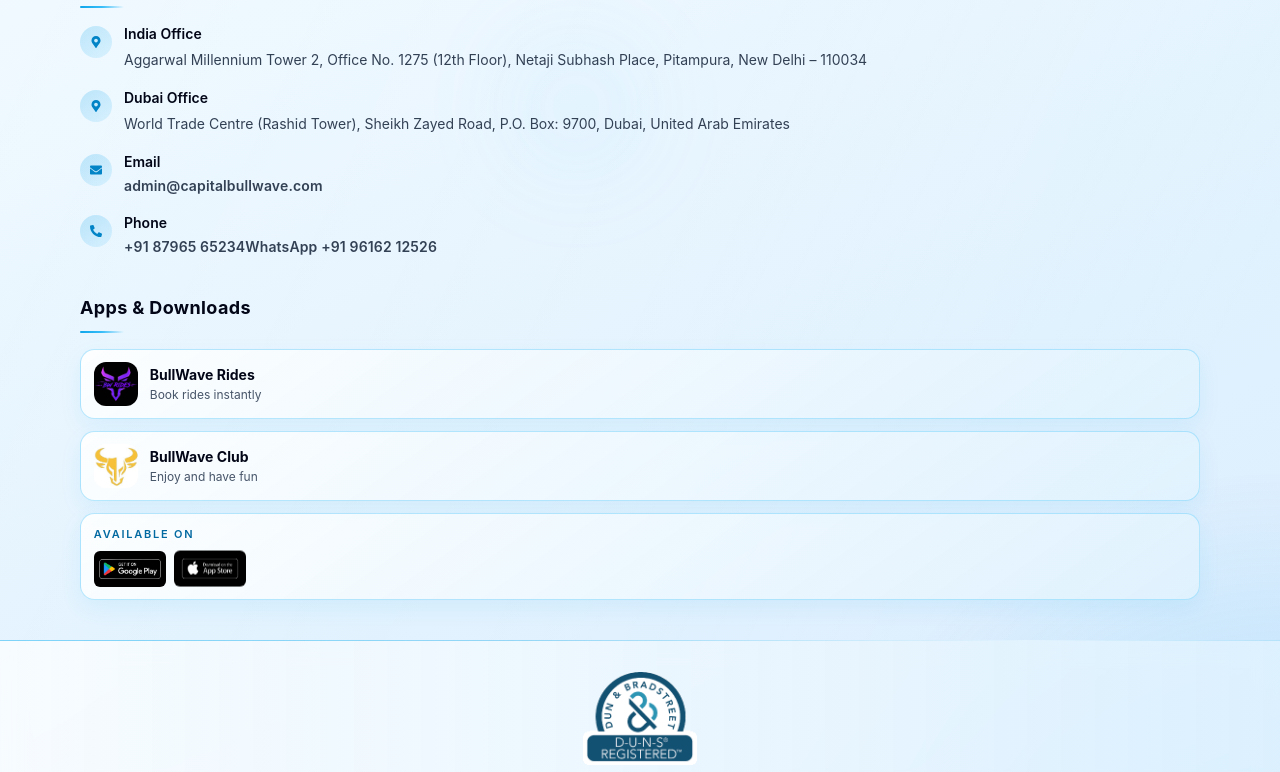
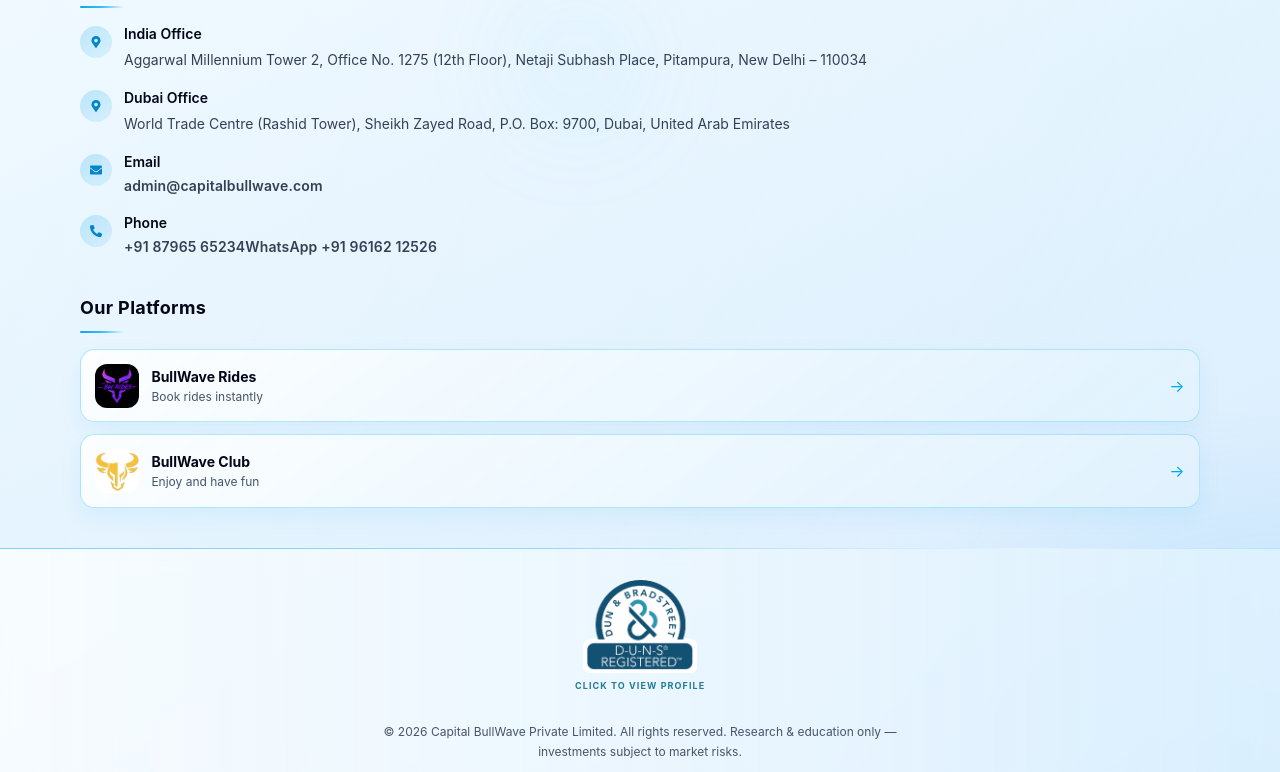
Before and after one commit to capitalbullwave/CapitalBullWave-Website, a React (Vite) app in the folder BullWaveCapital-Frontend/: page /grievance-policy in a window 1280 px wide. Shown: the part 3258-4030 px from the top of the page. Built offline with nearby package versions, Linux system fonts and the light colour scheme.

Commit message:
added new changes

```diff
--- a/BullWaveCapital-Frontend/src/App.jsx
+++ b/BullWaveCapital-Frontend/src/App.jsx
@@ -56,6 +56,8 @@
         position="top-center"
         containerStyle={{
           top: "calc(5.25rem + env(safe-area-inset-top, 0px))",
+          left: 12,
+          right: 12,
         }}
         gutter={10}
         toastOptions={{
@@ -64,8 +66,9 @@
             background: isDark ? "#0f172a" : "#ffffff",
             color: isDark ? "#fff" : "#000",
             borderRadius: "14px",
-            padding: "16px",
-            fontSize: "15px",
+            padding: "14px 16px",
+            fontSize: "14px",
+            maxWidth: "min(92vw, 420px)",
             border: isDark ? "1px solid #0ea5e9" : "1px solid #7dd3fc",
             boxShadow: "0 12px 30px rgba(14,165,233,0.18)",
           },
@@ -90,7 +93,7 @@
 
         <ScrollToTop />
 
-        <main className="site-main mx-auto min-h-screen w-full max-w-[1680px] overflow-x-clip px-2 sm:px-3 md:px-4 lg:px-5 pt-[calc(4.75rem+env(safe-area-inset-top,0px))] pb-[calc(7.5rem+env(safe-area-inset-bottom,0px))] sm:pt-[calc(5.75rem+env(safe-area-inset-top,0px))] sm:pb-[calc(8.5rem+env(safe-area-inset-bottom,0px))]">
+        <main className="site-main mx-auto min-h-screen w-full max-w-[1680px] overflow-x-hidden overflow-x-clip px-3 sm:px-4 md:px-5 lg:px-6 pt-[calc(4.75rem+env(safe-area-inset-top,0px))] pb-[calc(7.5rem+env(safe-area-inset-bottom,0px))] sm:pt-[calc(5.75rem+env(safe-area-inset-top,0px))] sm:pb-[calc(8.5rem+env(safe-area-inset-bottom,0px))]">
           <Routes location={location} key={location.pathname}>
             <Route path="/" element={<Home theme={theme} />} />
             <Route path="/about" element={<About theme={theme} />} />
--- a/BullWaveCapital-Frontend/src/footer-theme.css
+++ b/BullWaveCapital-Frontend/src/footer-theme.css
@@ -264,14 +264,17 @@
 }
 
 .bw-footer__app-card {
-  opacity: 0;
-  transform: translateY(8px);
+  opacity: 1;
+  transform: none;
+  cursor: pointer;
+  text-decoration: none;
+  color: inherit;
   border-radius: 0.9rem;
-  padding: 0.75rem 0.8rem;
+  padding: 0.85rem 0.9rem;
   background: linear-gradient(145deg, rgba(255, 255, 255, 0.85), rgba(224, 242, 254, 0.95));
   border: 1px solid rgba(125, 211, 252, 0.55);
   box-shadow: 0 8px 22px rgba(14, 165, 233, 0.08);
-  animation: bwFootLiIn 0.45s cubic-bezier(0.22, 1, 0.36, 1) forwards;
+  animation: bwFootLiIn 0.45s cubic-bezier(0.22, 1, 0.36, 1) both;
   animation-delay: calc(0.1s * var(--i, 0) + 0.2s);
   transition:
     transform 0.3s ease,
@@ -286,18 +289,24 @@
   box-shadow: 0 10px 24px rgba(2, 6, 23, 0.3);
 }
 
-.bw-footer__app-card:hover {
-  transform: translateY(-3px);
-  border-color: rgba(14, 165, 233, 0.55);
-  box-shadow: 0 14px 30px rgba(14, 165, 233, 0.14);
+@media (hover: hover) and (pointer: fine) {
+  .bw-footer__app-card:hover {
+    transform: translateY(-3px);
+    border-color: rgba(14, 165, 233, 0.55);
+    box-shadow: 0 14px 30px rgba(14, 165, 233, 0.14);
+  }
+
+  .bw-footer__app-card:hover .bw-footer__app-logo {
+    transform: scale(1.08);
+  }
+}
+
+.bw-footer__app-card:active {
+  transform: scale(0.99);
 }
 
 .bw-footer__app-logo {
   transition: transform 0.35s cubic-bezier(0.22, 1, 0.36, 1);
-}
-
-.bw-footer__app-card:hover .bw-footer__app-logo {
-  transform: scale(1.08);
 }
 
 .bw-footer__stores {
--- a/BullWaveCapital-Frontend/src/pages/Footer.jsx
+++ b/BullWaveCapital-Frontend/src/pages/Footer.jsx
@@ -11,8 +11,6 @@
 
 import logo from "../assets/capitalbullwave.png";
 import RideLogo from "../assets/bullwaverides-logo.jpeg";
-import PlayStore from "../assets/playstore-icon.png";
-import AppStore from "../assets/appstore-icon.png";
 import ClubLogo from "../assets/bullwaveClub.jpeg";
 import DunsRegisteredSeal from "../components/DunsRegisteredSeal";
 import RevealOnScroll from "../components/RevealOnScroll";
@@ -61,29 +59,6 @@
   },
 ];
 
-const storeBadges = (
-  <div className="bw-footer__stores mt-1 flex flex-wrap items-center gap-2">
-    <a
-      href="https://play.google.com/store"
-      target="_blank"
-      rel="noopener noreferrer"
-      className="bw-footer__store"
-      aria-label="Get it on Google Play"
-    >
-      <img src={PlayStore} alt="Google Play" className="h-9 w-auto rounded-md sm:h-10" />
-    </a>
-    <a
-      href="https://www.apple.com/app-store/"
-      target="_blank"
-      rel="noopener noreferrer"
-      className="bw-footer__store"
-      aria-label="Download on the App Store"
-    >
-      <img src={AppStore} alt="App Store" className="h-9 w-auto rounded-md sm:h-10" />
-    </a>
-  </div>
-);
-
 const Footer = ({ theme = "light" }) => {
   const dark = theme === "dark";
   const navigate = useNavigate();
@@ -127,8 +102,8 @@
               </h3>
               <p className="bw-f-text mt-4 text-sm leading-7 sm:text-[15px]">
                 Capital BullWave Private Limited provides professional stock market
-                research, investment guidance, and investor education from Netaji
-                Subhash Place, Delhi.
+                research, investment guidance, and investor education from offices
+                in New Delhi and Dubai.
               </p>
 
               <div className="mt-5 flex items-center gap-3">
@@ -256,7 +231,7 @@
             {/* Apps & Downloads */}
             <div className="bw-footer__col">
               <h3 className="bw-footer__heading bw-f-title text-lg font-bold sm:text-xl">
-                Apps &amp; Downloads
+                Our Platforms
               </h3>
 
               <div className="mt-4 space-y-3">
@@ -267,10 +242,10 @@
                     target="_blank"
                     rel="noopener noreferrer"
                     style={{ "--i": i }}
-                    className="bw-footer__app-card block transition hover:-translate-y-0.5 focus-visible:outline-none focus-visible:ring-2 focus-visible:ring-sky-400"
-                    aria-label={`Visit ${app.name}`}
+                    className="bw-footer__app-card group flex min-h-[3.5rem] items-center transition focus-visible:outline-none focus-visible:ring-2 focus-visible:ring-sky-400 focus-visible:ring-offset-2"
+                    aria-label={`Open ${app.name} website`}
                   >
-                    <div className="flex items-center gap-3">
+                    <div className="flex w-full min-w-0 items-center gap-3">
                       <img
                         src={app.logo}
                         alt=""
@@ -280,21 +255,19 @@
                         <p className="bw-f-app-name truncate text-sm font-bold sm:text-[15px]">
                           {app.name}
                         </p>
-                        <p className="bw-f-muted mt-0.5 text-xs">{app.tagline}</p>
+                        <p className="bw-f-muted mt-0.5 truncate text-xs">
+                          {app.tagline}
+                        </p>
                       </div>
+                      <span
+                        aria-hidden="true"
+                        className="shrink-0 text-sky-500 transition group-hover:translate-x-0.5"
+                      >
+                        →
+                      </span>
                     </div>
                   </a>
                 ))}
-
-                <div
-                  style={{ "--i": apps.length }}
-                  className="bw-footer__app-card bw-footer__app-card--stores"
-                >
-                  <p className="bw-f-available mb-2 text-[11px] font-semibold uppercase tracking-[0.16em]">
-                    Available on
-                  </p>
-                  {storeBadges}
-                </div>
               </div>
             </div>
           </div>
@@ -322,7 +295,7 @@
                   key={socialLabel}
                   href={href}
                   target="_blank"
-                  rel="noreferrer"
+                  rel="noopener noreferrer"
                   aria-label={socialLabel}
                   style={{ "--i": i }}
                   className={`bw-footer__social ${
```
Also changed, not shown: BullWaveCapital-Frontend/src/pages/Contact.jsx (+24 -33 lines), 22 other files (tests, documents, lock files or other folders).
